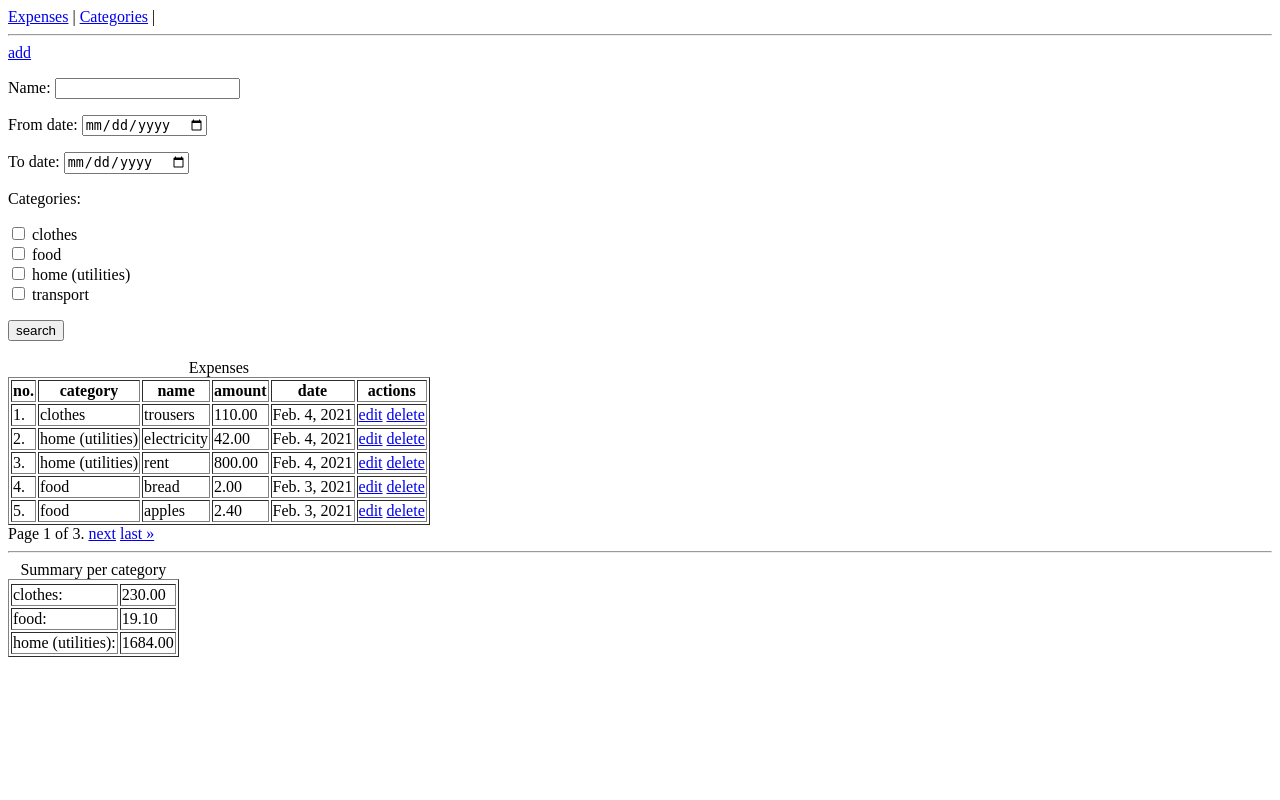
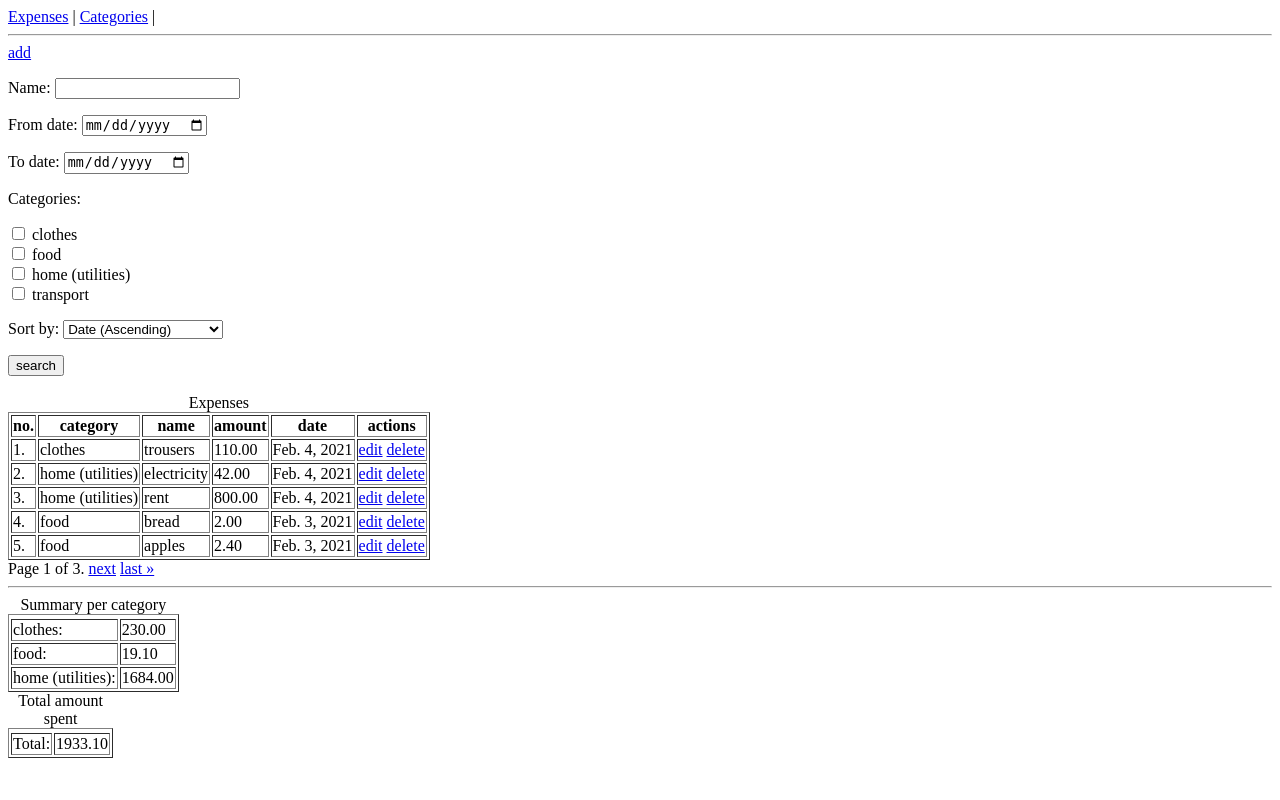
Before and after one commit to wojwoj8/project, a Django app: page /expenses/expense/list/ in a window 1280 px wide. Run offline with Django 4.2, Linux system fonts and the light colour scheme; data comes from the database, SQL or seed files in the repository.

Commit message:
working sorting and total amount spent

```diff
--- a/expenses/forms.py
+++ b/expenses/forms.py
@@ -1,16 +1,23 @@
 from django import forms
 from .models import Expense, Category
 
+# - means not (for views)
+sort_choices = (
+    ('date', 'Date (Ascending)'),
+    ('-date', 'Date (Descending)'),
+    ('category', 'Category (Ascending)'),
+    ('-category', 'Category (Descending)'),
+)
 
 class ExpenseSearchForm(forms.ModelForm):
     from_date = forms.DateField(widget=forms.DateInput(attrs={'type': 'date'}), required=False)
     to_date = forms.DateField(widget=forms.DateInput(attrs={'type': 'date'}), required=False)
     categories = forms.ModelMultipleChoiceField(queryset=Category.objects.all(), required=False, widget=forms.CheckboxSelectMultiple, to_field_name='name')
-
+    sort_by = forms.ChoiceField(choices= sort_choices, required=False)
 
     class Meta:
         model = Expense
-        fields = ('name', 'from_date', 'to_date', 'categories' )
+        fields = ('name', 'from_date', 'to_date', 'categories', 'sort_by' )
 
     def __init__(self, *args, **kwargs):
         super().__init__(*args, **kwargs)
@@ -19,5 +26,5 @@ class ExpenseSearchForm(forms.ModelForm):
         self.fields['from_date'].widget = forms.DateInput(attrs={'type': 'date', 'name': 'From'})
         self.fields['to_date'].required = False
         self.fields['to_date'].widget = forms.DateInput(attrs={'type': 'date', 'name': 'To'})
-
+        # self.fields['sort_by']
         self.fields['categories'].required = False
--- a/expenses/reports.py
+++ b/expenses/reports.py
@@ -2,6 +2,7 @@ from collections import OrderedDict
 
 from django.db.models import Sum, Value
 from django.db.models.functions import Coalesce
+from .models import Expense
 
 
 def summary_per_category(queryset):
@@ -13,3 +14,8 @@ def summary_per_category(queryset):
         .annotate(s=Sum('amount'))
         .values_list('category_name', 's')
     ))
+
+def total_amount_spent():
+    return(
+        Expense.objects.aggregate(total_ammount = Sum('amount'))
+    )
--- a/expenses/templates/expenses/expense_list.html
+++ b/expenses/templates/expenses/expense_list.html
@@ -56,4 +56,15 @@
 	{% endfor %}
   </tr>
 </table>
+
+<table border="1">
+	<caption>Total amount spent</caption>
+	<tr>
+	  <tr>
+		  <td>Total:</td>
+		  <td>{{ total_amount_spent.total_ammount|floatformat:2 }}</td>
+	  </tr>
+
+	</tr>
+</table>
 {% endblock %}
--- a/expenses/views.py
+++ b/expenses/views.py
@@ -2,7 +2,7 @@ from django.views.generic.list import ListView
 
 from .forms import ExpenseSearchForm
 from .models import Expense, Category
-from .reports import summary_per_category
+from .reports import summary_per_category, total_amount_spent
 
 
 class ExpenseListView(ListView):
@@ -18,9 +18,11 @@ class ExpenseListView(ListView):
             from_date =  form.cleaned_data.get("from_date")
             to_date = form.cleaned_data.get('to_date')
             categories = form.cleaned_data.get('categories')
-
+            sort_by = form.cleaned_data.get('sort_by')
+            print(total_amount_spent())
             # print(f'From: {from_date}, To: {to_date}')
             # print(f'Categories: {categories}')
+            # print(f'{sort_by}')
 
             if name:
                 queryset = queryset.filter(name__icontains=name)
@@ -32,12 +34,15 @@ class ExpenseListView(ListView):
                 queryset = queryset.filter(date__lte=to_date)
             if categories:
                 queryset = queryset.filter(category__in=categories)
+            if sort_by:
+                queryset = queryset.order_by(sort_by)
 
 
         return super().get_context_data(
             form=form,
             object_list=queryset,
             summary_per_category=summary_per_category(queryset),
+            total_amount_spent = total_amount_spent(),
             **kwargs)
 
 class CategoryListView(ListView):
```
